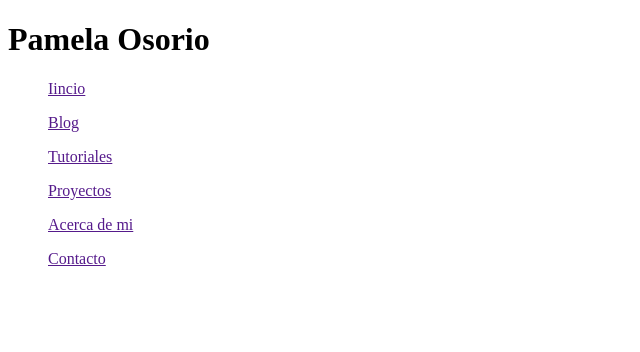
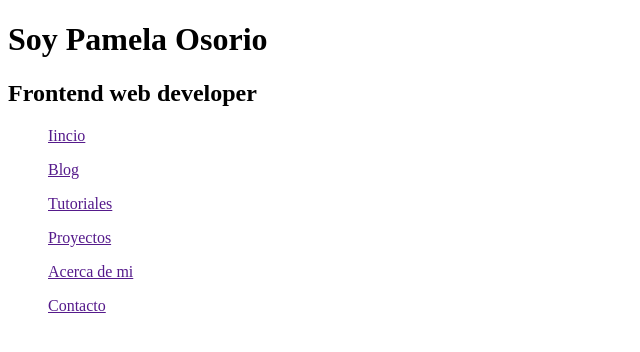
Before and after one commit to pamesorioz/pamesorioz, a plain HTML site: page index.html in a window 1280 px wide. Shown: the whole page, without its empty margins (0-640 px from the left). Drawn offline with Linux system fonts and the light colour scheme.

Commit message:
cambios en el header y se agrego el workspace al gitignore

```diff
--- a/index.html
+++ b/index.html
@@ -8,8 +8,9 @@
 </head>
 <body>
     <header>
-        <h1>Pamela Osorio</h1>
-    </header>
+        <h1><strong>Soy Pamela Osorio</strong></h1>
+        <h2>Frontend web developer</h2>
+
     <div>
         <nav>
             <a href=""><ul>Iincio</ul> </a>
@@ -20,5 +21,9 @@
             <a href=""><ul>Contacto</ul></a>
         </nav>
     </div>
+    </header>
+    <footer>
+
+    </footer>
 </body>
 </html>
```
Also changed, not shown: 1 other file.
